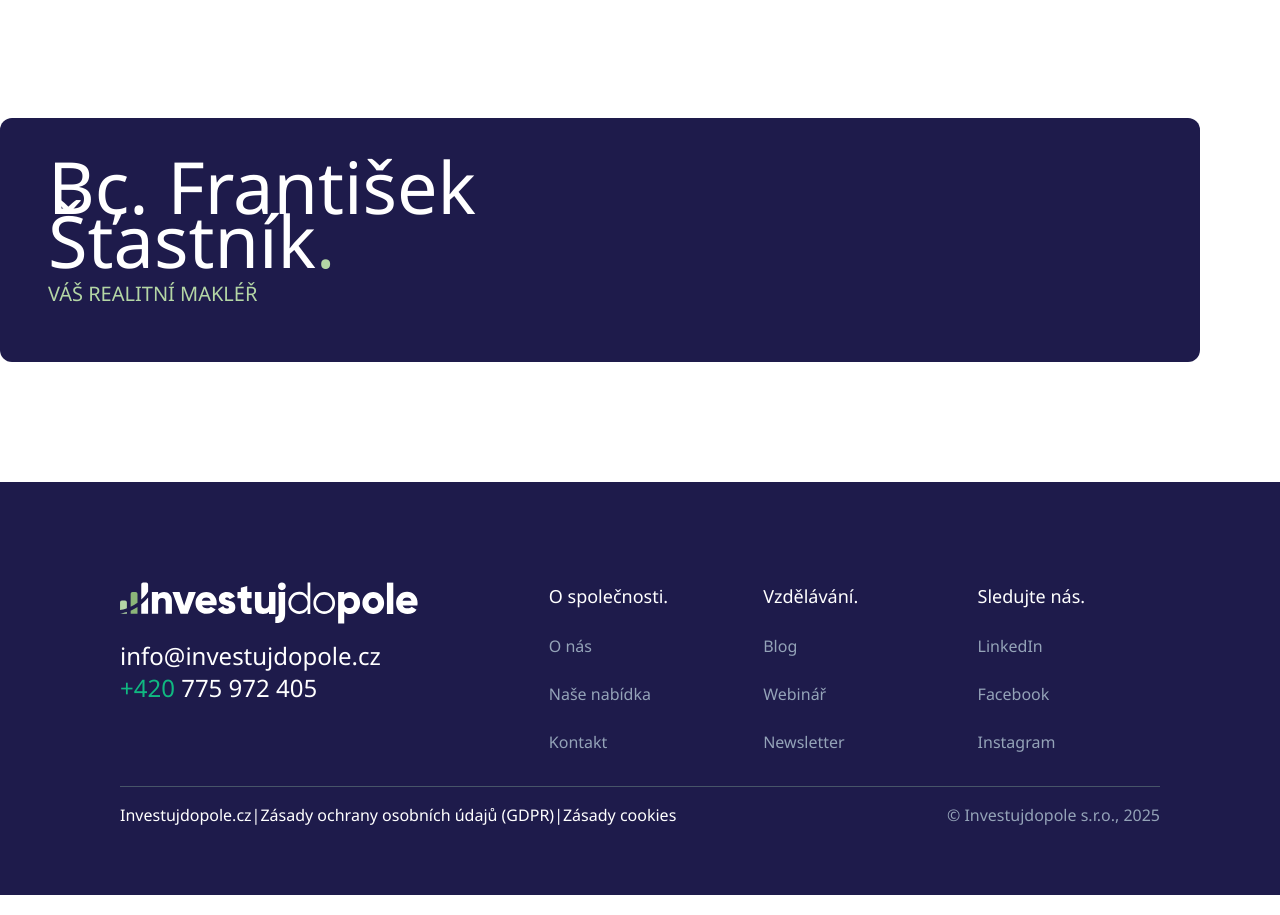
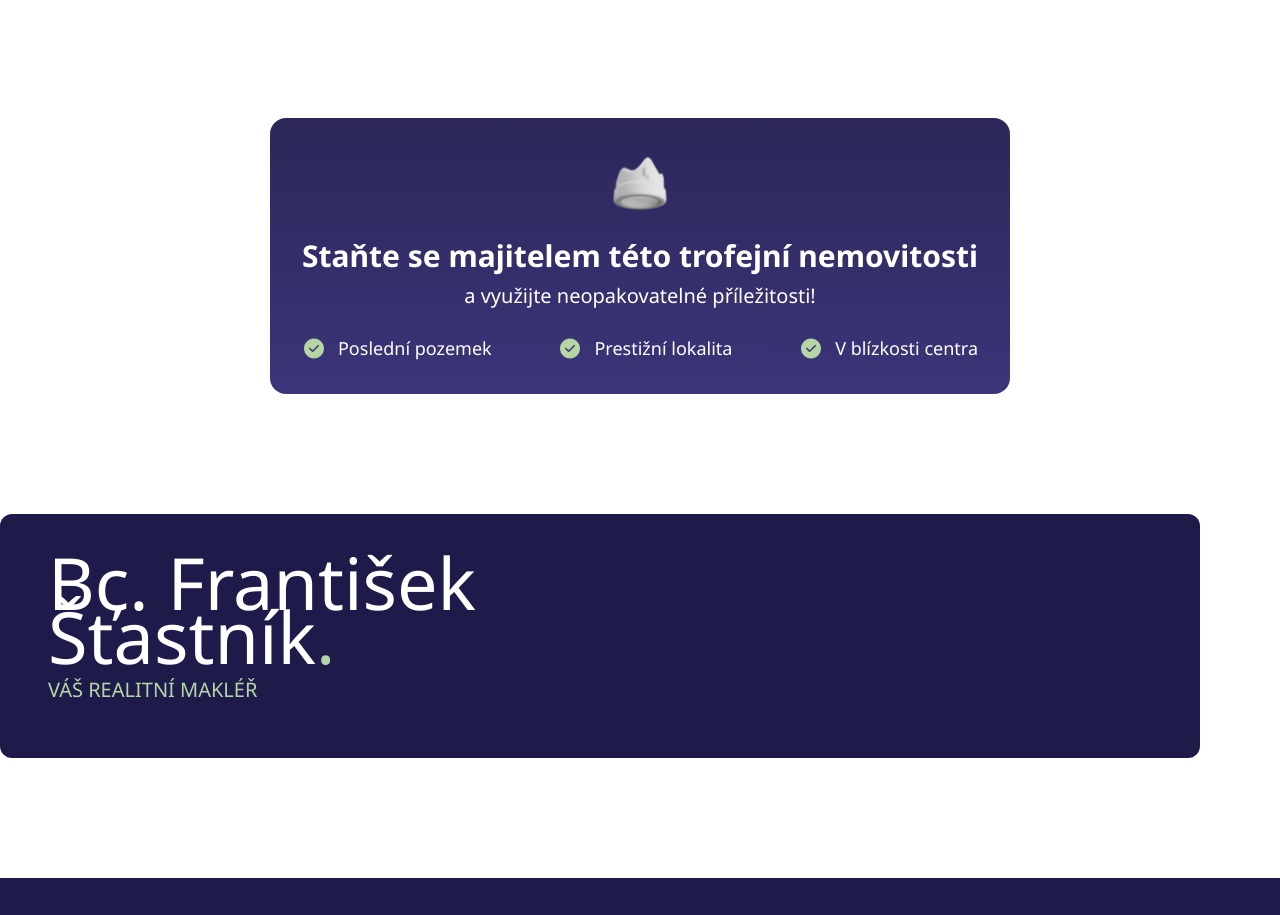
Before and after one commit to violinie/investujdopole2.1, a Next.js app: page / in a window 1280 px wide. Shown: the part 2741-3656 px from the top of the page. Built offline with nearby package versions, Linux system fonts and the light colour scheme.

Commit message:
feat: add pro plan banner

```diff
--- a/src/app/page.tsx
+++ b/src/app/page.tsx
@@ -3,8 +3,10 @@ import Image from "next/image";
 import Logo from "@/public/logo.svg";
 import LogoLight from "@/public/logo--white.svg";
 import Arrow from "@/public/icon-arrow.svg";
+import Tick from "@/public/icon-tick.svg";
 import Graph from "@/public/graph.svg";
 import Rating from "@/public/rating-stars.svg";
+import Crow from "@/public/crow.svg";
 
 
 
@@ -147,6 +149,35 @@ export default function Home() {
 			<Btn text="Chci prestižní adresu" iconPosition="right" icon={<Image src="/icon-flash.svg" alt="Flash Icon" width={22} height={23} />} />
 		</section>
 
+		<section className="max-w-[780px] mx-auto bg-gradient-to-b from-[#2c2758] to-[#3b357a] rounded-2xl p-8 flex flex-col items-center text-center gap-6">
+    {/* Crown Icon */}
+    <Image src={Crow} alt="" className="w-16 h-16" />
+
+    {/* Title & Subtitle */}
+    <div>
+        <h2 className="text-white text-3xl font-bold">Staňte se majitelem této trofejní nemovitosti<br />
+        	<span className="text-white text-xl mt-2 font-normal"> a využijte neopakovatelné příležitosti!</span>
+		</h2>
+    </div>
+
+    {/* Bullet Points */}
+    <div className="flex justify-between gap-8 w-full">
+        <div className="flex items-center gap-3">
+            <Image src={Tick} alt="" />
+            <span className="text-white text-lg">Poslední pozemek</span>
+        </div>
+        <div className="flex items-center gap-3">
+            <Image src={Tick} alt="" />
+            <span className="text-white text-lg">Prestižní lokalita</span>
+        </div>
+        <div className="flex items-center gap-3">
+            <Image src={Tick} alt="" />
+            <span className="text-white text-lg">V blízkosti centra</span>
+        </div>
+    </div>
+</section>
+
+
 		<section className="max-w-[1200px] p-12 flex justify-between bg-indigo-950 rounded-xl">
 			<div className="flex flex-col text-white">
 				<div className="left-0 top-[47px]"><span className="text-white text-7xl font-normal leading-10">Bc. František <br/>Šťastník</span><span className="text-[#b4d6a5] text-7xl font-normal  leading-10">.</span></div>
```
Also changed, not shown: public/crow.svg (added), public/icon-tick.svg (added).
